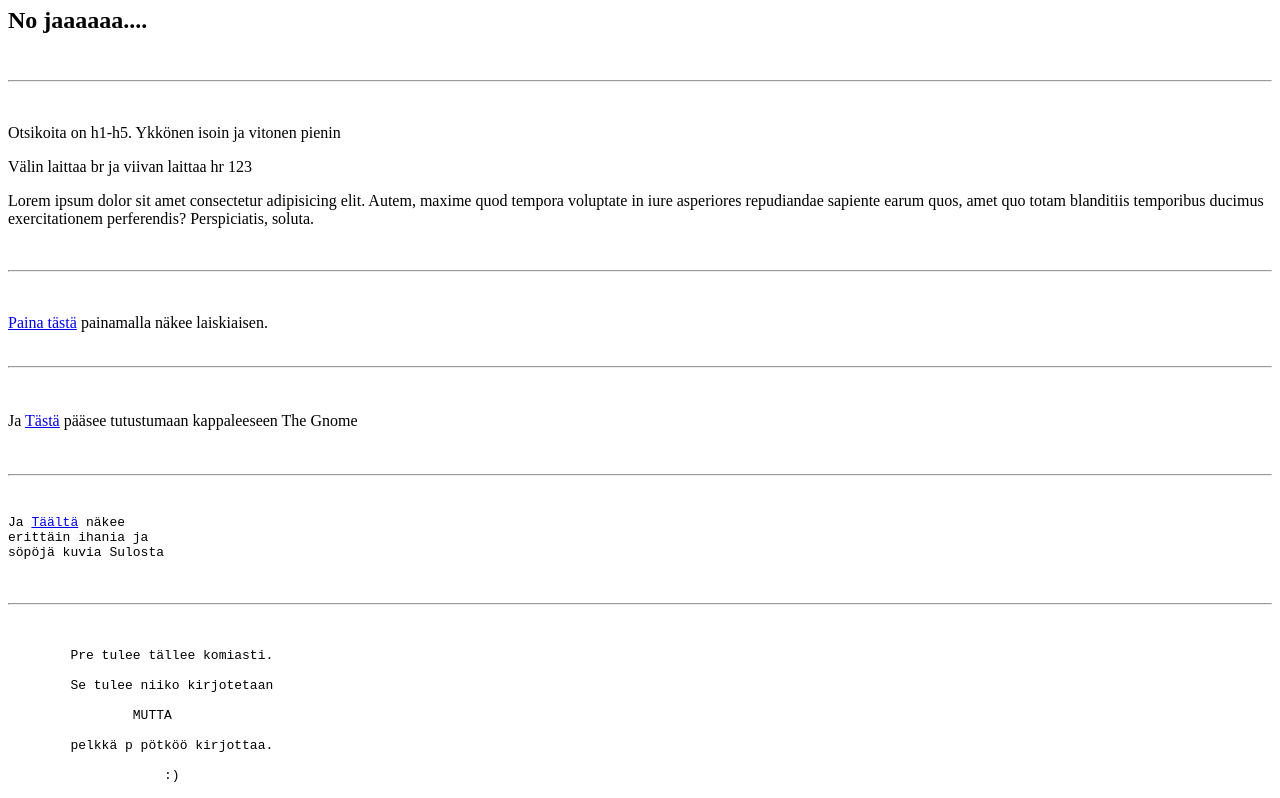
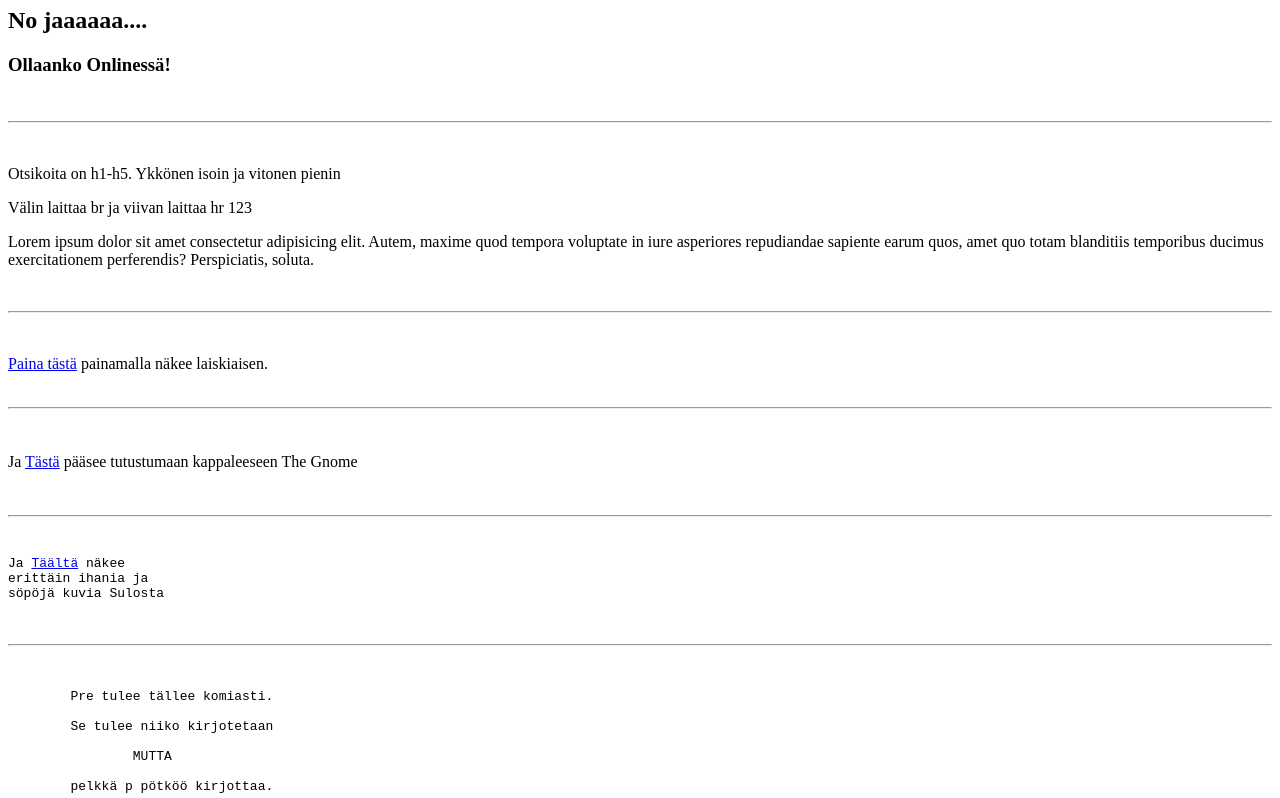
Before and after one commit to jsivula/jsivula.github.io, a plain HTML site: page index.html in a window 1280 px wide. Shown: the part 73-871 px from the top of the page. Drawn offline with Linux system fonts and the light colour scheme.

Commit message:
Update index.html
as

```diff
--- a/index.html
+++ b/index.html
@@ -7,6 +7,7 @@
         <h1>Hieno otsikko Hermanni</h1>
     </body>
     <h2>No jaaaaaa.... </h2>
+    <h3>Ollaanko Onlinessä!</h3>
 <br>
 <hr>
 <br>
```
